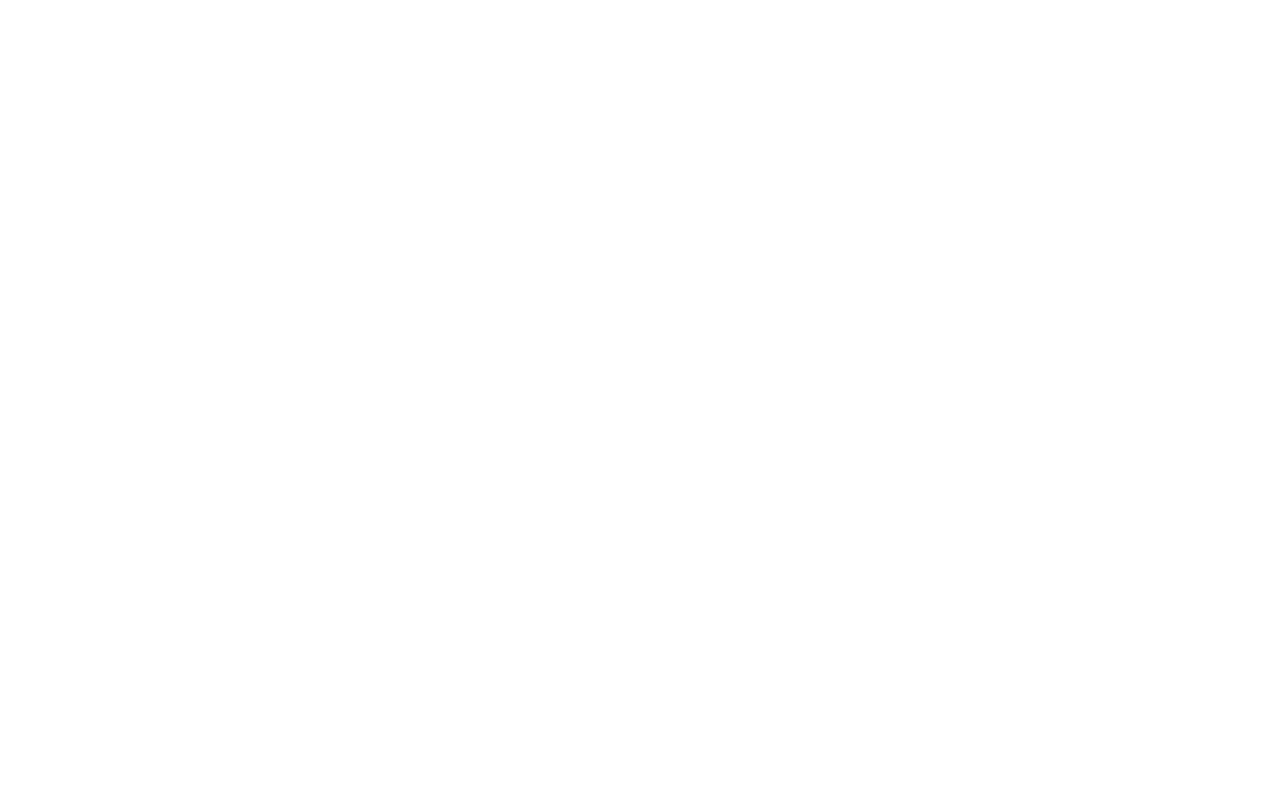
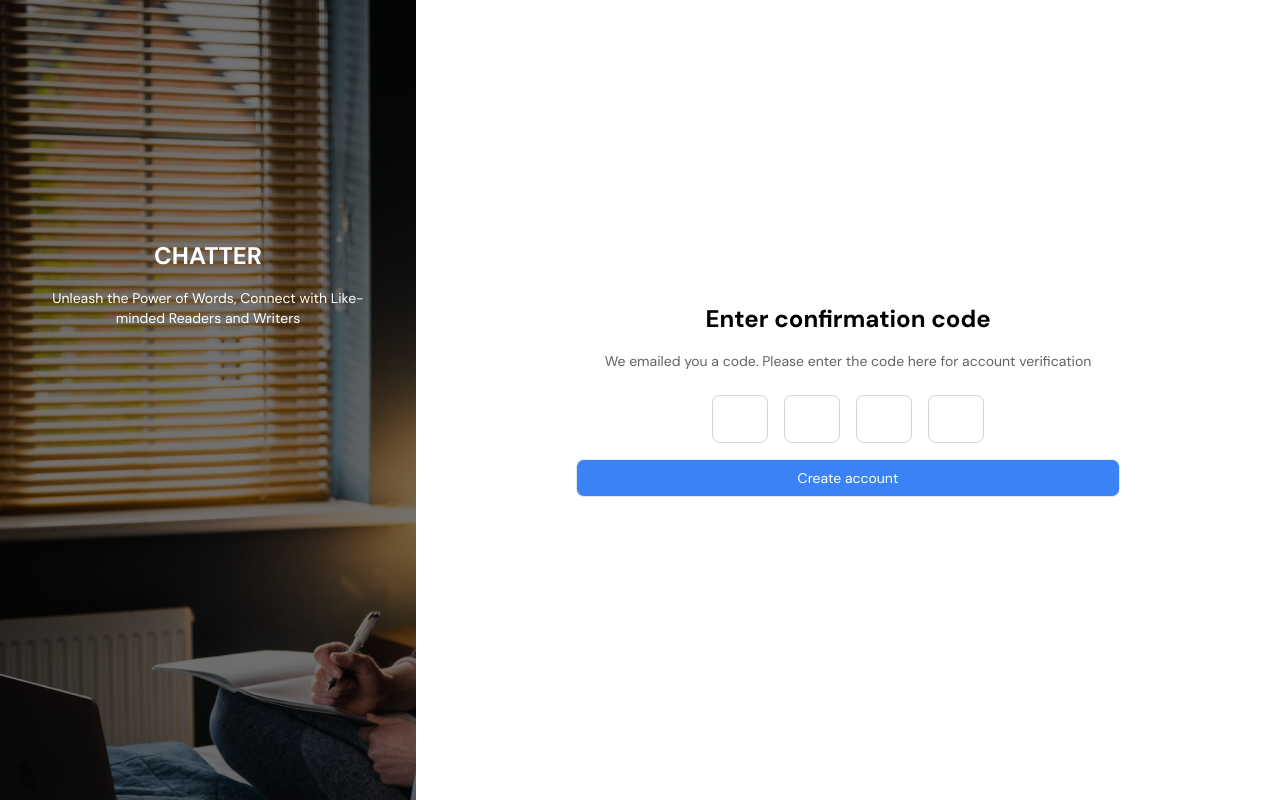
Before and after one commit to Bolaji-hub/chatter-app, a React (Create React App) app: page /confirm-password in a window 1280 px wide. Before the commit this address had no page. Built offline with nearby package versions, Linux system fonts and the light colour scheme.

Commit message:
- Implement and decorate confirm password page

```diff
--- a/src/App.tsx
+++ b/src/App.tsx
@@ -3,6 +3,7 @@
 import Landing from "./pages/Landing";
 import SignUp from "./pages/SignUp";
 import LogIn from "./pages/LogIn";
+import Confirm from "./pages/Confirm";
 
 const App = () => {
   return (
@@ -10,6 +11,7 @@
       <Route path="/" Component={Landing} />
       <Route path="/sign-up" Component={SignUp} />
       <Route path="/log-in" Component={LogIn} />
+      <Route path="/confirm-password" Component={Confirm} />
     </Routes>
   );
 };
--- /dev/null
+++ b/src/pages/Confirm.tsx
@@ -0,0 +1,44 @@
+import React from "react";
+import image from "../assets/unsplash_9pjBx5uVBlg.png";
+
+const Confirm = () => {
+  return (
+    <div className="flex min-h-screen">
+      <div
+        style={{
+          background: `linear-gradient(rgba(0, 0, 0, 0.55), rgba(0, 0, 0, 0.55)), url(${image})`,
+        }}
+        className="mx-auto flex-col basis-48 flex-1 hidden md:flex"
+      >
+        <div className="py-20 pt-40">
+          <h3 className="text-2xl text-white font-semibold text-center pt-20 items-center justify-center ">
+            CHATTER
+          </h3>
+          <p className="text-sm text-white px-10  pt-4 text-center ">
+            Unleash the Power of Words, Connect with Like-
+            <br />
+            minded Readers and Writers
+          </p>
+        </div>
+      </div>
+      <div className="py-10 flex-1 text-center items-center justify-center basis-6/12 px-6 gap-4 large-container">
+        <h4 className="font-bold text-2xl pb-4">Enter confirmation code</h4>
+        <p className="text-sm text-[#626262]">
+          We emailed you a code. Please enter the code here for account
+          verification
+        </p>
+        <div className="flex items-center justify-center gap-4 mt-6">
+          <span className="border w-14 h-12 rounded-lg border-[#CED4DA]"></span>
+          <span className="border w-14 h-12 rounded-lg border-[#CED4DA]"></span>
+          <span className="border w-14 h-12 rounded-lg border-[#CED4DA]"></span>
+          <span className="border w-14 h-12 rounded-lg border-[#CED4DA]"></span>
+        </div>
+        <button className="w-full px-2 py-2 bg-blue-500 border rounded-lg text-white text-sm mt-4">
+          Create account
+        </button>
+      </div>
+    </div>
+  );
+};
+
+export default Confirm;
```
